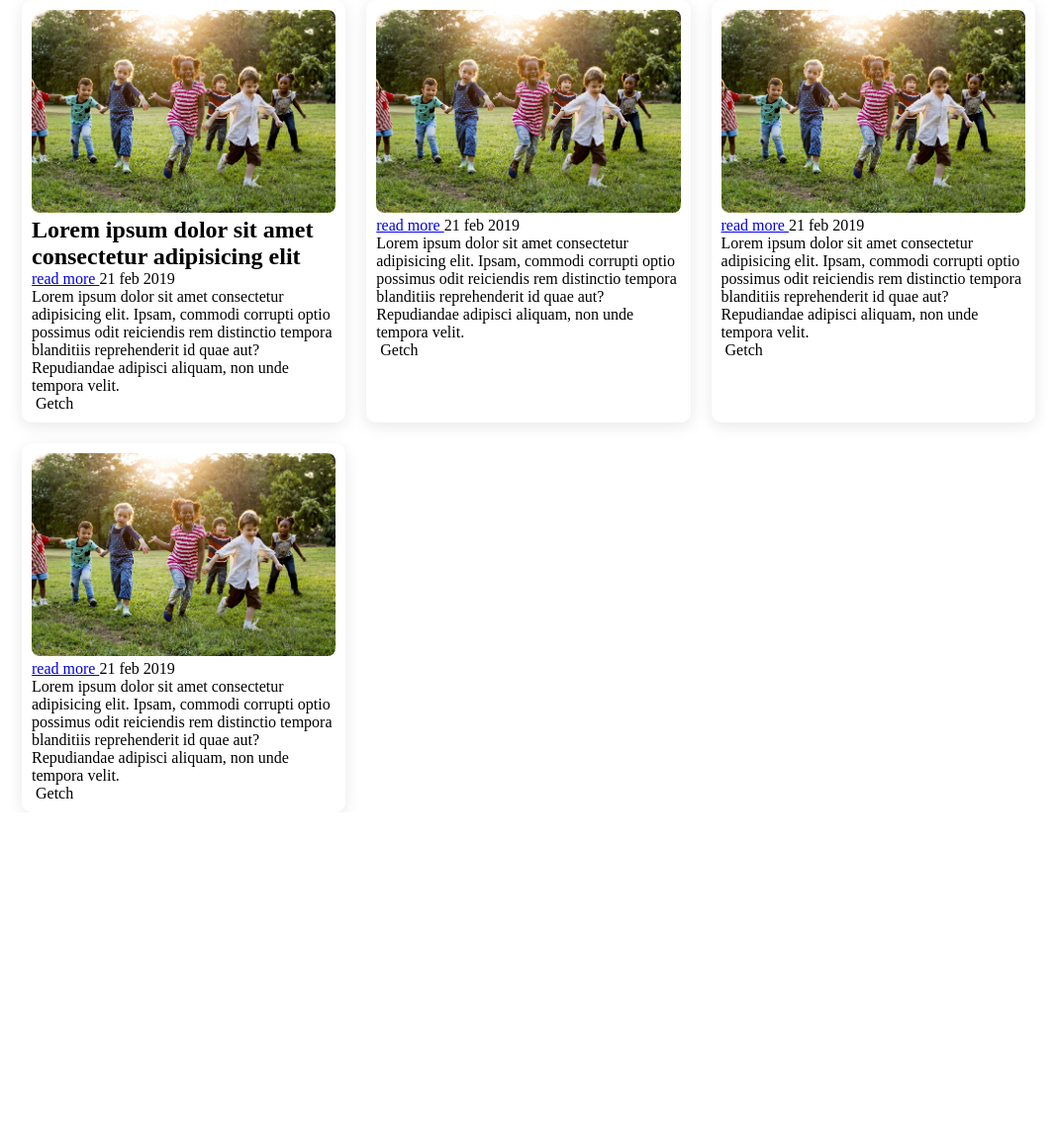
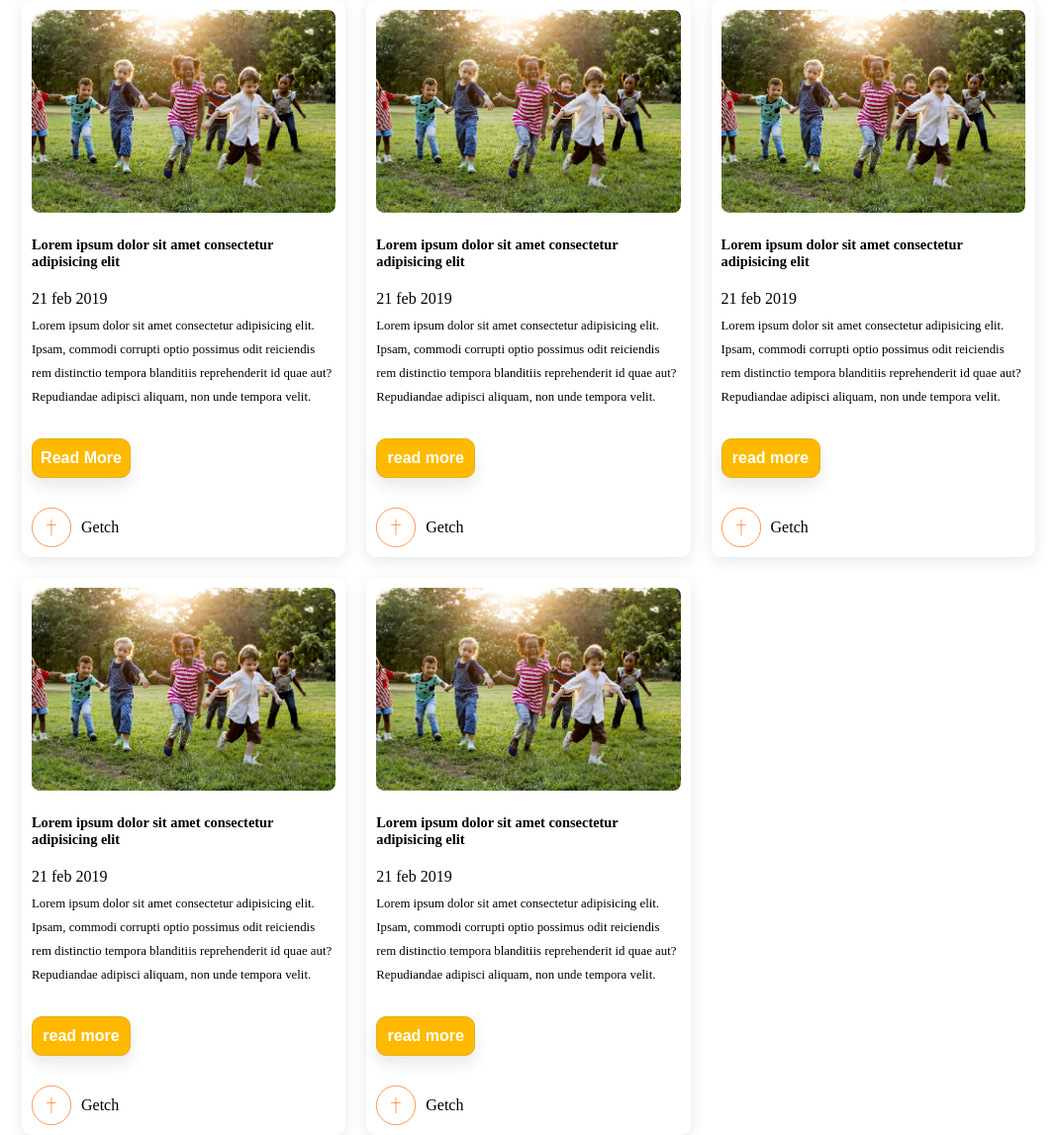
Before and after one commit to Getch-27/charity-organization-website, a plain HTML site: page blog.html in a window 1280 px wide. Shown: the whole page at 99% size, without its empty margins (106-1173 px from the left). Before the commit the page ends 821 px from the top, so only its background shows below. Drawn offline with Linux system fonts and the light colour scheme; a script that the page names is missing.

Commit message:
style changed

```diff
--- a/blog.css
+++ b/blog.css
@@ -10,6 +10,7 @@
 img{
    width: 100%;
    object-fit: cover;
+
    border-radius: .5rem;
 }
 .post{
@@ -25,3 +26,41 @@ img{
     padding: 10px;
 
 }
+.post-title{
+    margin: 20px auto;
+    font-size: 0.9rem;
+    font-weight: 600;
+    display: -webkit-box;
+    -webkit-line-clamp: 2;
+    -moz-box-orient: vertical;
+}
+.post-description{
+    font-size: 0.8rem;
+    line-height: 1.5rem;
+    margin: 6px 0 10px;
+}
+.read-more-button{
+    margin: 20px 0px 30px;
+    background-color:  #ffba00 ;
+    width: 100px;
+    height: 40px;
+    border-radius: 10px;
+    box-shadow: 0px 8px 15px hsl(355deg 25% 15% / 10%);
+
+    border: #e2af23 1px solid;
+}
+.read-more-button a{
+    text-decoration: none;
+    color: white;
+    font-weight: 900;
+    font-size: larger;
+
+}
+.profile{
+    display: flex;
+    align-items: center;
+    gap: 10px;
+}
+.profile img{
+    width: 40px;
+}
--- a/blog.html
+++ b/blog.html
@@ -11,50 +11,75 @@
 <section class="post post-container">
     <div class="post-box">
         <img src="images/experience-min.jpg" alt="">
-        <h2>Lorem ipsum dolor sit amet consectetur adipisicing elit</h2>
-        <a href="post-page.html" class="post-title">
-            read more
-        </a>
+        <h2 class="post-title">Lorem ipsum dolor sit amet consectetur adipisicing elit</h2>
+
         <span class="post-date">21 feb 2019</span>
         <p class="post-description">Lorem ipsum dolor sit amet consectetur adipisicing elit. Ipsam, commodi corrupti optio possimus odit reiciendis rem distinctio tempora blanditiis reprehenderit id quae aut? Repudiandae adipisci aliquam, non unde tempora velit.</p>
+
+        <button class="read-more-button"> <a href="post-page.html"">
+            Read More
+        </a></button>
         <div class="profile">
-            <img src="" alt="" srcset="">
+            <img src="images/Faith Icon_0.svg" alt="" >
             <span class="profile-name">Getch</span>
         </div>
     </div>
     <div class="post-box">
         <img src="images/experience-min.jpg" alt="">
-        <a href="post-page.html" class="post-title">
-            read more
-        </a>
+        <h2 class="post-title">Lorem ipsum dolor sit amet consectetur adipisicing elit</h2>
+
         <span class="post-date">21 feb 2019</span>
         <p class="post-description">Lorem ipsum dolor sit amet consectetur adipisicing elit. Ipsam, commodi corrupti optio possimus odit reiciendis rem distinctio tempora blanditiis reprehenderit id quae aut? Repudiandae adipisci aliquam, non unde tempora velit.</p>
+        <button class="read-more-button"> <a href="post-page.html"">
+            read more
+        </a></button>
         <div class="profile">
-            <img src="" alt="" srcset="">
+            <img src="images/Faith Icon_0.svg" alt="" >
             <span class="profile-name">Getch</span>
         </div>
     </div>
     <div class="post-box">
         <img src="images/experience-min.jpg" alt="">
-        <a href="post-page.html" class="post-title">
-            read more
-        </a>
+        <h2 class="post-title">Lorem ipsum dolor sit amet consectetur adipisicing elit</h2>
+
         <span class="post-date">21 feb 2019</span>
         <p class="post-description">Lorem ipsum dolor sit amet consectetur adipisicing elit. Ipsam, commodi corrupti optio possimus odit reiciendis rem distinctio tempora blanditiis reprehenderit id quae aut? Repudiandae adipisci aliquam, non unde tempora velit.</p>
+
+        <button class="read-more-button"> <a href="post-page.html"">
+            read more
+        </a></button>
         <div class="profile">
-            <img src="" alt="" srcset="">
+            <img src="images/Faith Icon_0.svg" alt="" >
             <span class="profile-name">Getch</span>
         </div>
     </div>
     <div class="post-box">
         <img src="images/experience-min.jpg" alt="">
-        <a href="post-page.html" class="post-title">
-            read more
-        </a>
+        <h2 class="post-title">Lorem ipsum dolor sit amet consectetur adipisicing elit</h2>
+
         <span class="post-date">21 feb 2019</span>
         <p class="post-description">Lorem ipsum dolor sit amet consectetur adipisicing elit. Ipsam, commodi corrupti optio possimus odit reiciendis rem distinctio tempora blanditiis reprehenderit id quae aut? Repudiandae adipisci aliquam, non unde tempora velit.</p>
+
+        <button class="read-more-button"> <a href="post-page.html"">
+            read more
+        </a></button>
         <div class="profile">
-            <img src="" alt="" srcset="">
+            <img src="images/Faith Icon_0.svg" alt="" >
+            <span class="profile-name">Getch</span>
+        </div>
+    </div>
+    <div class="post-box">
+        <img src="images/experience-min.jpg" alt="">
+        <h2 class="post-title">Lorem ipsum dolor sit amet consectetur adipisicing elit</h2>
+
+        <span class="post-date">21 feb 2019</span>
+        <p class="post-description">Lorem ipsum dolor sit amet consectetur adipisicing elit. Ipsam, commodi corrupti optio possimus odit reiciendis rem distinctio tempora blanditiis reprehenderit id quae aut? Repudiandae adipisci aliquam, non unde tempora velit.</p>
+
+        <button class="read-more-button"> <a href="post-page.html"">
+            read more
+        </a></button>
+        <div class="profile">
+            <img src="images/Faith Icon_0.svg" alt="" >
             <span class="profile-name">Getch</span>
         </div>
     </div>
```
